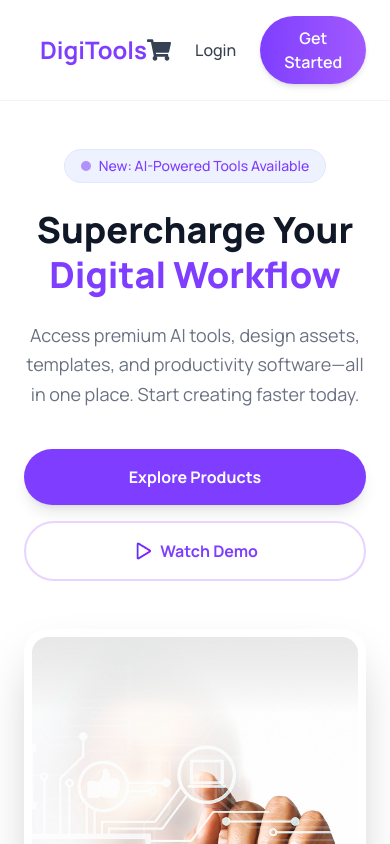
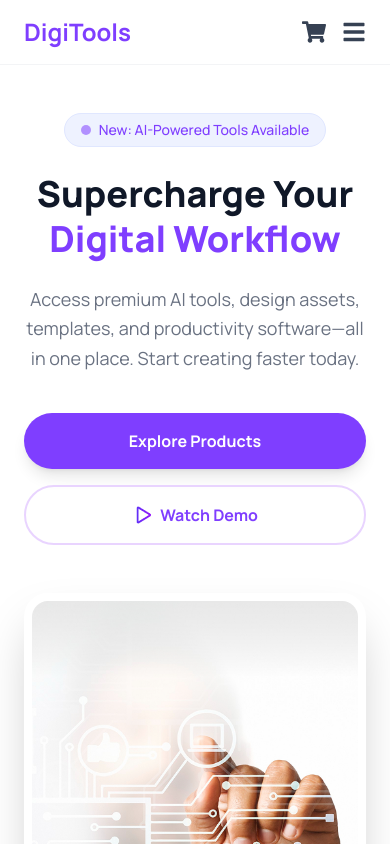
Before and after one commit to apurbadatta/DigiTools-Platfrom, a React (Vite) app: page / in a window 390 px wide. Shown: the top 844 px of the page. Built offline with nearby package versions, Linux system fonts and the light colour scheme.

Commit message:
navber mobile responsive

```diff
--- a/src/components/Navber.jsx
+++ b/src/components/Navber.jsx
@@ -1,11 +1,13 @@
-import React from "react";
-import { FaShoppingCart } from "react-icons/fa";
+import React, { useState } from "react";
+import { FaShoppingCart, FaBars, FaTimes } from "react-icons/fa";
+const Navber = ({ cartCount }) => {
+const [isOpen, setIsOpen] = useState(false);
 
-const Navber = ({ cartCount }) => {
   return (
-    <div>
-      <nav className="flex items-center justify-between px-10 py-4 bg-white border-b border-gray-100 font-sans">
+    <div className="relative">
+      <nav className="flex items-center justify-between px-6 md:px-10 py-4 bg-white border-b border-gray-100 font-sans sticky top-0 z-50">
         <div className="text-2xl font-bold text-[#7F3EFF]">DigiTools</div>
+
         <ul className="hidden md:flex items-center space-x-8 text-gray-600 font-medium">
           <li>
             <a href="#products" className="hover:text-[#7F3EFF] transition">
@@ -33,8 +35,8 @@ const Navber = ({ cartCount }) => {
             </a>
           </li>
         </ul>
-        <div className="flex items-center space-x-6">
 
+        <div className="flex items-center space-x-4 md:space-x-6">
           <div className="relative cursor-pointer">
             <FaShoppingCart className="text-2xl text-gray-700" />
             {cartCount > 0 && (
@@ -44,23 +46,71 @@ const Navber = ({ cartCount }) => {
             )}
           </div>
 
-
-
-
-
-
           <a
             href="#login"
-            className="text-gray-700 font-medium hover:text-black"
+            className="hidden sm:block text-gray-700 font-medium hover:text-black"
           >
             Login
           </a>
 
-          <button className="bg-linear-to-r from-[#7F3EFF] to-[#A259FF] text-white px-6 py-2.5 rounded-full font-semibold shadow-md hover:opacity-90 transition transform hover:-translate-y-0.5">
+          <button className="hidden sm:block bg-linear-to-r from-[#7F3EFF] to-[#A259FF] text-white px-6 py-2.5 rounded-full font-semibold shadow-md hover:opacity-90 transition transform hover:-translate-y-0.5">
+            Get Started
+          </button>
+
+          <div className="md:hidden flex items-center">
+            <button
+              onClick={() => setIsOpen(!isOpen)}
+              className="text-2xl text-gray-700 focus:outline-none"
+            >
+              {isOpen ? <FaTimes /> : <FaBars />}
+            </button>
+          </div>
+        </div>
+      </nav>
+
+      {isOpen && (
+        <div className="md:hidden bg-white border-b border-gray-100 absolute w-full left-0 z-40 shadow-lg animate-in fade-in slide-in-from-top-5 duration-300">
+          <ul className="flex flex-col p-6 space-y-4 text-gray-600 font-medium">
+            <li>
+              <a href="#products" className="block hover:text-[#7F3EFF]">
+                Products
+              </a>
+            </li>
+            <li>
+              <a href="#features" className="block hover:text-[#7F3EFF]">
+                Features
+              </a>
+            </li>
+            <li>
+              <a href="#pricing" className="block hover:text-[#7F3EFF]">
+                Pricing
+              </a>
+            </li>
+            <li>
+              <a href="#testimonials" className="block hover:text-[#7F3EFF]">
+                Testimonials
+              </a>
+            </li>
+            <li>
+              <a href="#faq" className="block hover:text-[#7F3EFF]">
+                FAQ
+              </a>
+            </li>
+            <hr className="border-gray-100" />
+            <div className="flex flex-col space-y-4 pt-2">
+              <a
+                href="#login"
+                className="text-center font-medium text-gray-700"
+              >
+                Login
+              </a>
+              <button className="bg-linear-to-r from-[#7F3EFF] to-[#A259FF] text-white py-3 rounded-full font-semibold shadow-md">
                 Get Started
               </button>
             </div>
-      </nav>
+          </ul>
+        </div>
+      )}
     </div>
   );
 };
```
Lines whose indentation alone changed are shown as unchanged.
